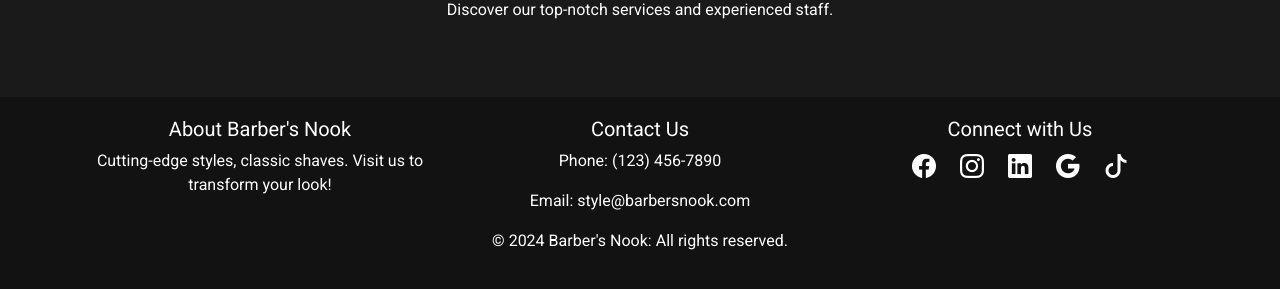
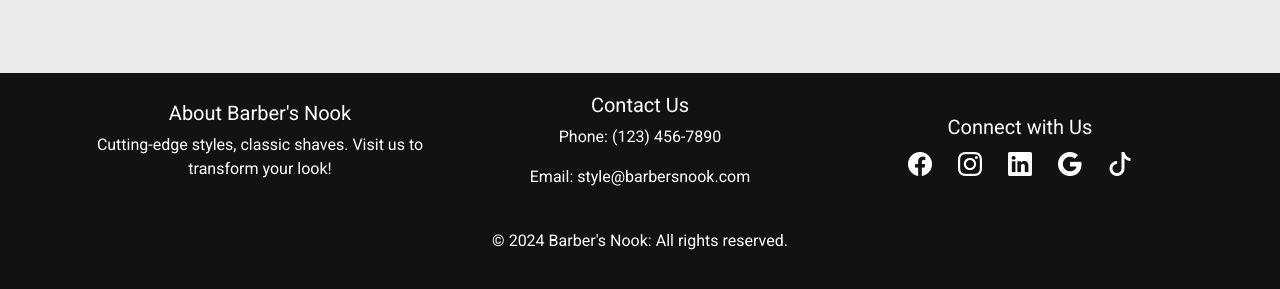
Before and after one commit to JesseRoss001/Barbershop, a Django app: page / in a window 1280 px wide. Shown: the part 511-800 px from the top of the page. Run offline with Django 5.2, Linux system fonts and the light colour scheme.

Commit message:
Responsive footer layout

```diff
--- a/barbershop/barberapp/templates/barberapp/home.html
+++ b/barbershop/barberapp/templates/barberapp/home.html
@@ -1,22 +1,81 @@
 {% extends 'base.html' %}
 {% load static %}
 {% block content %}
-<div class="hero">
-    <div class="container-max">
-        <div class="row align-items-center">
-            <div class="col-md-6">
-                <h1>Welcome to Our Barber Shop</h1>
-                <p class="lead">Your new destination for premium barber services. Book an appointment today and transform your style!</p>
-                <a href="{% url 'booking' %}" class="btn btn-primary">Book Now</a>
-            </div>
-            <div class="col-md-6">
-                <img src="{% static 'images/barber-hero-small.jpg' %}" class="img-fluid" alt="Barber Shop">
+<style>
+    :root {
+        /* Existing variables */
+        --background-color: #1a1a1a;
+        --navbar-footer-background: #000000;
+        --footer-background: #121212;
+        --font-color: #ffffff;
+        --link-color: #f8f8f8;
+        --link-hover-color: #cccccc;
+        --brand-hover-color: #e0e0e0;
+    }
 
-            </div>
-        </div>
+    body,
+    html {
+        height: 100%;
+        margin: 0;
+        display: flex;
+        flex-direction: column;
+    }
+
+
+    .hero {
+        background-size: cover;
+        background-position: center center;
+        color: var(--font-color);
+        padding: var(--padding-large) var(--padding-small);
+        display: flex;
+        align-items: center;
+        justify-content: center;
+        position: relative;
+        min-height: 50vh;
+    }
+
+
+
+    .animated-text {
+        position: relative;
+        z-index: 2;
+        animation: fadeInUp 1s ease-out forwards;
+    }
+
+    @keyframes fadeInUp {
+        0% {
+            opacity: 0;
+            transform: translateY(20px);
+        }
+
+        100% {
+            opacity: 1;
+            transform: translateY(0);
+        }
+    }
+
+    .hero .btn-primary {
+        background-color: var(--link-hover-color);
+        border: none;
+        padding: 15px 30px;
+        font-size: 1.2rem;
+        /* Larger button font size */
+        transition: background-color 0.3s ease;
+        margin-top: 20px;
+    }
+
+    .hero .btn-primary:hover {
+        background-color: var(--brand-hover-color);
+    }
+</style>
+
+<div class="hero 75vh" style="background-image: url('{% static 'images/barber-hero.jpg' %}');">
+    <div class=" text-center py-5">
+        <h1 class="animated-text">Welcome to Barber's Nook</h1>
+        <p class="lead animated-text">Your new destination for premium barber services. Book an appointment today and
+            transform your style!</p>
+        <a href="{% url 'booking' %}" class="btn btn-primary btn-lg animated-text">Book Now</a>
     </div>
 </div>
-<div class="container-max">
-    <p class="text-center">Discover our top-notch services and experienced staff.</p>
-</div>
+
 {% endblock %}
--- a/barbershop/templates/base.html
+++ b/barbershop/templates/base.html
@@ -1,5 +1,6 @@
 <!DOCTYPE html>
 <html lang="en">
+
 <head>
     <meta charset="UTF-8">
     <meta name="viewport" content="width=device-width, initial-scale=1.0">
@@ -8,64 +9,117 @@
     <link href="https://cdn.jsdelivr.net/npm/bootstrap-icons/font/bootstrap-icons.css" rel="stylesheet">
     <link href="https://fonts.googleapis.com/css2?family=Roboto:wght@400;700&display=swap" rel="stylesheet">
     <style>
-        body {
-            font-family: 'Roboto', sans-serif;
-            background-color: #1a1a1a; /* Dark background for contrast */
-            color: #ffffff;
+     * {
     margin: 0;
     padding: 0;
-            height: 100vh;
+    box-sizing: border-box;
 }
+
+:root {
+    /* Color Variables */
+    --background-color: #1a1a1a;
+    --navbar-footer-background: #000000;
+    --footer-background: #000000;
+    --font-color: #ffffff;
+    --link-color: #f8f8f8;
+    --link-hover-color: #cccccc;
+    --brand-hover-color: #e0e0e0;
+
+    /* Font Family Variables */
+    --header-font-family: 'Roboto', sans-serif;
+    --body-font-family: 'Roboto', sans-serif;
+
+    /* Font Size Variables */
+    --heading-font-size: 24px;
+    /* Example heading size, adjust as needed */
+    --body-font-size: 16px;
+    /* Example body text size, adjust as needed */
+}
+
+body {
+    font-family: var(--body-font-family);
+    background-color: var(--background-color);
+    color: var(--font-color);
+    display: flex;
+    flex-direction: column;
+    min-height: 100vh;
+    margin: 0;
+    overflow-x: hidden;
+}
+
+.container1 {
+    display: flex;
+    flex-direction: column;
+    flex: 1;
+}
+
 header {
-            background: #000000; /* Deep black background */
-            color: white;
-            padding: 1rem 0; /* Increased padding for a taller navbar */
-            box-shadow: 0 4px 8px rgba(255, 255, 255, 0.15); /* Subtle white shadow for depth */
+    background: var(--navbar-footer-background);
+    color: var(--font-color);
+    font-family: var(--header-font-family);
+    padding: 1rem 0;
+    box-shadow: 0 4px 8px rgba(255, 255, 255, 0.15);
 }
+
 .navbar {
     display: flex;
     justify-content: space-between;
     align-items: center;
-            padding: 0 2rem; /* Responsive padding */
+    padding: 0 2rem;
 }
+
 .navbar-brand {
     font-weight: 700;
-            font-size: 2rem; /* Larger font size for emphasis */
-            color: #ffffff;
+    font-size: 2rem;
+    color: var(--font-color);
     transition: all 0.3s ease;
 }
+
 .navbar-brand:hover {
-            color: #e0e0e0; /* Light grey on hover for subtle effect */
+    color: var(--brand-hover-color);
 }
+
 .nav-link {
-            color: #f8f8f8;
+    color: var(--link-color);
     transition: color 0.3s ease-in-out;
 }
+
 .nav-link:hover {
-            color: #cccccc; /* Light grey hover effect */
+    color: var(--link-hover-color);
 }
+
+main {
+    flex: 1;
+    /* This makes the main content area take up the remaining space */
+    background-color: #eaeaea;
+    padding: 20px;
+}
+
 .footer {
-            background-color: #121212; /* Slightly lighter black for the footer */
-            color: #ffffff;
+    background-color: var(--footer-background) !important;
+    color: var(--font-color);
     padding: 20px 0;
     text-align: center;
-            position: absolute;
     width: 100%;
-            bottom: 0;
 }
+
 .social-icons a {
-            color: #ffffff;
+    color: var(--font-color);
     margin: 0 10px;
     font-size: 24px;
     transition: transform 0.3s ease;
 }
+
 .social-icons a:hover {
     transform: scale(1.2);
-            color: #e0e0e0;
+    color: var(--brand-hover-color);
 }
+
     </style>
 </head>
+
 <body>
+    <div class="container1">
         <header class="navbar navbar-expand-lg py-3">
             <div class="container-fluid">
                 <a class="navbar-brand" href="{% url 'home' %}"><i class="bi bi-scissors"></i> Barber's Nook</a>
@@ -78,37 +132,40 @@
                 </nav>
             </div>
         </header>
-
+        <main>
             {% block content %}
+            <!-- Content goes here -->
             {% endblock %}
-
-    <div class="footer">
+        </main>
+        <footer class="footer">
             <div class="container">
-            <div class="row">
-                <div class="col">
+                <div class="row d-flex justify-content-center align-items-center">
+                    <div class="col-11 col-md-4 text-center  mb-3 mb-md-0">
                         <h5>About Barber's Nook</h5>
                         <p>Cutting-edge styles, classic shaves. Visit us to transform your look!</p>
                     </div>
-                <div class="col">
+                    <div class="col-12 col-md-4 text-center  mb-3 mb-md-0">
                         <h5>Contact Us</h5>
                         <p>Phone: (123) 456-7890</p>
                         <p>Email: style@barbersnook.com</p>
                     </div>
-                <div class="col">
+                    <div class="col-12 col-md-4 text-center  mb-3 mb-md-0">
                         <h5>Connect with Us</h5>
-                    <div class="social-icons">
-                        <a href="#" class="bi bi-facebook"></a>
-                        <a href="#" class="bi bi-instagram"></a>
-                        <a href="#" class="bi bi-linkedin"></a>
-                        <a href="#" class="bi bi-google"></a>
+                        <div class="social-icons d-flex justify-content-center ">
+                            <a href="#" class="bi bi-facebook me-3"></a>
+                            <a href="#" class="bi bi-instagram me-3"></a>
+                            <a href="#" class="bi bi-linkedin me-3"></a>
+                            <a href="#" class="bi bi-google me-3"></a>
                             <a href="#" class="bi bi-tiktok"></a>
                         </div>
                     </div>
                 </div>
-            <p>© 2024 Barber's Nook: All rights reserved.</p>
+                <p class="text-center mt-4">© 2024 Barber's Nook: All rights reserved.</p>
             </div>
+        </footer>
+
     </div>
-
     <script src="https://cdn.jsdelivr.net/npm/bootstrap@5.3.0/dist/js/bootstrap.bundle.min.js"></script>
 </body>
+
 </html>
```
Lines whose indentation alone changed are shown as unchanged.
